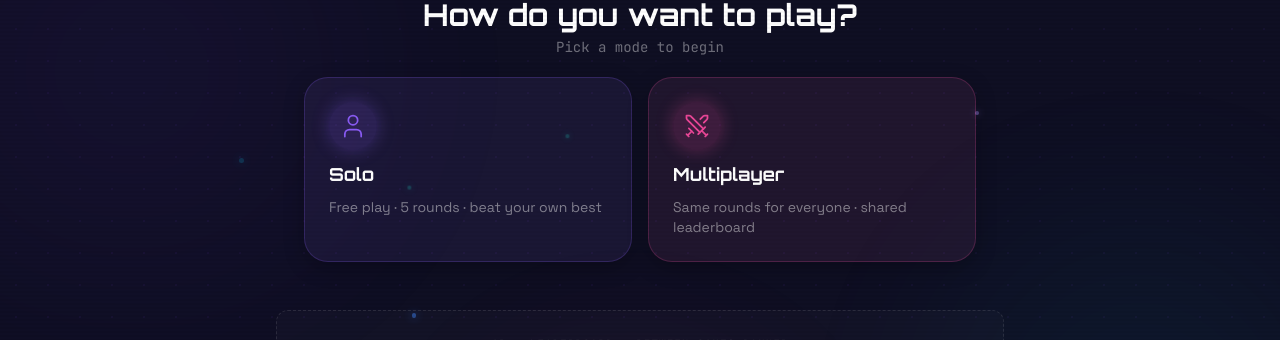
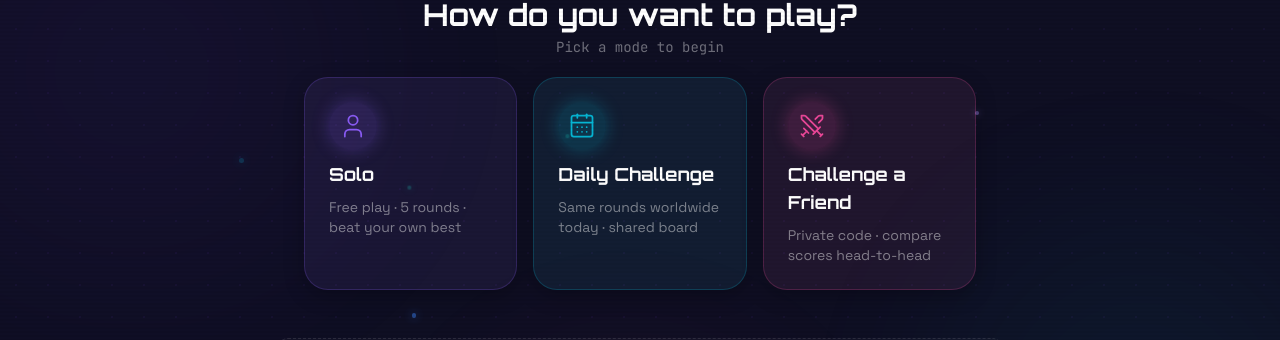
Before and after one commit to komal-m-raut/mini-games-hub, a Next.js app: page /games/balloon-match in a window 1280 px wide. Shown: the part 115-455 px from the top of the page. Built offline with nearby package versions, Linux system fonts and the light colour scheme; no server answers.

Commit message:
feat(mode-selector): expose Daily Challenge as top-level mode card
Solo, Daily Challenge, Challenge a Friend are now all one click from
the game's main screen — no Multiplayer sub-menu needed.

```diff
--- a/components/game/ModeSelector.tsx
+++ b/components/game/ModeSelector.tsx
@@ -1,21 +1,48 @@
 'use client';
 
 import { motion } from 'framer-motion';
-import { Swords, User } from 'lucide-react';
+import { CalendarDays, Swords, User } from 'lucide-react';
 
 interface ModeSelectorProps {
-  /** Game accent colour, used for the Multiplayer card highlight. */
   accent?: string;
   onSolo: () => void;
-  onMultiplayer: () => void;
+  onDailyChallenge: () => void;
+  onFriendChallenge: () => void;
 }
 
-/**
- * First screen of every game: pick how you want to play. Solo runs the normal
- * free-play session; Multiplayer opens Challenge Mode (same seeded rounds for
- * everyone + a shared leaderboard).
- */
-export function ModeSelector({ accent = '#06B6D4', onSolo, onMultiplayer }: ModeSelectorProps) {
+export function ModeSelector({
+  accent = '#06B6D4',
+  onSolo,
+  onDailyChallenge,
+  onFriendChallenge,
+}: ModeSelectorProps) {
+  const cards = [
+    {
+      icon: <User className="w-7 h-7" strokeWidth={1.5} />,
+      label: 'Solo',
+      sub: 'Free play · 5 rounds · beat your own best',
+      accent: '#8B5CF6',
+      onClick: onSolo,
+      delay: 0,
+    },
+    {
+      icon: <CalendarDays className="w-7 h-7" strokeWidth={1.5} />,
+      label: 'Daily Challenge',
+      sub: 'Same rounds worldwide today · shared board',
+      accent: '#06B6D4',
+      onClick: onDailyChallenge,
+      delay: 0.06,
+    },
+    {
+      icon: <Swords className="w-7 h-7" strokeWidth={1.5} />,
+      label: 'Challenge a Friend',
+      sub: 'Private code · compare scores head-to-head',
+      accent,
+      onClick: onFriendChallenge,
+      delay: 0.12,
+    },
+  ];
+
   return (
     <div className="flex flex-col gap-5">
       <div className="text-center">
@@ -25,39 +52,23 @@ export function ModeSelector({ accent = '#06B6D4', onSolo, onMultiplayer }: Mode
         <p className="text-white/40 text-sm font-mono">Pick a mode to begin</p>
       </div>
 
-      <div className="grid grid-cols-1 sm:grid-cols-2 gap-4">
+      <div className="grid grid-cols-1 sm:grid-cols-3 gap-4">
+        {cards.map(({ icon, label, sub, accent: a, onClick, delay }) => (
           <motion.button
-          onClick={onSolo}
+            key={label}
+            onClick={onClick}
             className="mode-card group"
             initial={{ opacity: 0, y: 16 }}
             animate={{ opacity: 1, y: 0 }}
+            transition={{ delay }}
             whileHover={{ y: -3 }}
-          style={{ '--mode-accent': '#8B5CF6' } as React.CSSProperties}
+            style={{ '--mode-accent': a } as React.CSSProperties}
           >
-          <span className="mode-icon">
-            <User className="w-7 h-7" strokeWidth={1.5} />
-          </span>
-          <span className="font-display font-bold text-white text-lg">Solo</span>
-          <span className="text-white/45 text-sm">Free play · 5 rounds · beat your own best</span>
+            <span className="mode-icon">{icon}</span>
+            <span className="font-display font-bold text-white text-lg">{label}</span>
+            <span className="text-white/45 text-sm">{sub}</span>
           </motion.button>
-
-        <motion.button
-          onClick={onMultiplayer}
-          className="mode-card group"
-          initial={{ opacity: 0, y: 16 }}
-          animate={{ opacity: 1, y: 0 }}
-          transition={{ delay: 0.06 }}
-          whileHover={{ y: -3 }}
-          style={{ '--mode-accent': accent } as React.CSSProperties}
-        >
-          <span className="mode-icon">
-            <Swords className="w-7 h-7" strokeWidth={1.5} />
-          </span>
-          <span className="font-display font-bold text-white text-lg">Multiplayer</span>
-          <span className="text-white/45 text-sm">
-            Same rounds for everyone · shared leaderboard
-          </span>
-        </motion.button>
+        ))}
       </div>
     </div>
   );
--- a/games/balloon-match/BalloonGame.tsx
+++ b/games/balloon-match/BalloonGame.tsx
@@ -1,6 +1,7 @@
 'use client';
 
 import { useState } from 'react';
+import { useRouter } from 'next/navigation';
 import { AnimatePresence, motion } from 'framer-motion';
 import { ArrowLeft } from 'lucide-react';
 import { DifficultyOption, DifficultySelector } from '@/components/game/DifficultySelector';
@@ -9,7 +10,7 @@ import { ModeSelector } from '@/components/game/ModeSelector';
 import { ScoreCard } from '@/components/game/ScoreCard';
 import { ChallengeComplete } from '@/components/challenge/ChallengeComplete';
 import { ChallengeIntro } from '@/components/challenge/ChallengeIntro';
-import { ChallengeLauncher } from '@/components/challenge/ChallengeLauncher';
+import { challengePath, generateChallengeCode, getDailyChallengeCode } from '@/lib/challenge';
 import { usePressAndHold } from '@/hooks/usePressAndHold';
 import { DIFFICULTY_CONFIG, UNIT_TO_PX } from '@/lib/constants';
 import { Difficulty } from '@/types/game';
@@ -61,9 +62,8 @@ export function BalloonGame({ challengeCode }: BalloonGameProps) {
     resetToMenu,
   } = useBalloonGame({ challengeCode });
 
-  // Free-play menu view: mode picker → solo difficulty or multiplayer launcher.
-  // Only used when there's no challengeCode (the challenge route skips it).
-  const [menuView, setMenuView] = useState<'mode' | 'solo' | 'multi'>('mode');
+  const router = useRouter();
+  const [menuView, setMenuView] = useState<'mode' | 'solo'>('mode');
 
   const holdHandlers = usePressAndHold({
     onStart: startInflating,
@@ -126,7 +126,12 @@ export function BalloonGame({ challengeCode }: BalloonGameProps) {
               <ModeSelector
                 accent="#EC4899"
                 onSolo={() => setMenuView('solo')}
-                onMultiplayer={() => setMenuView('multi')}
+                onDailyChallenge={() =>
+                  router.push(challengePath(GAME_ID, getDailyChallengeCode()))
+                }
+                onFriendChallenge={() =>
+                  router.push(challengePath(GAME_ID, generateChallengeCode()))
+                }
               />
             )}
             {menuView === 'solo' && (
@@ -140,9 +145,6 @@ export function BalloonGame({ challengeCode }: BalloonGameProps) {
                   Back
                 </button>
               </div>
-            )}
-            {menuView === 'multi' && (
-              <ChallengeLauncher gameId={GAME_ID} onBack={() => setMenuView('mode')} />
             )}
           </motion.div>
         )}
--- a/games/memory-path/MemoryPathGame.tsx
+++ b/games/memory-path/MemoryPathGame.tsx
@@ -1,6 +1,7 @@
 'use client';
 
 import { useState } from 'react';
+import { useRouter } from 'next/navigation';
 import { AnimatePresence, motion } from 'framer-motion';
 import { ArrowLeft, Eraser } from 'lucide-react';
 import { DifficultyOption, DifficultySelector } from '@/components/game/DifficultySelector';
@@ -9,7 +10,7 @@ import { ScoreCard } from '@/components/game/ScoreCard';
 import { SessionSummary } from '@/components/game/SessionSummary';
 import { ChallengeComplete } from '@/components/challenge/ChallengeComplete';
 import { ChallengeIntro } from '@/components/challenge/ChallengeIntro';
-import { ChallengeLauncher } from '@/components/challenge/ChallengeLauncher';
+import { challengePath, generateChallengeCode, getDailyChallengeCode } from '@/lib/challenge';
 import { NeonButton } from '@/components/ui/NeonButton';
 import { SoundToggle } from '@/components/ui/SoundToggle';
 import { Difficulty } from '@/types/game';
@@ -64,8 +65,8 @@ export function MemoryPathGame({ challengeCode }: MemoryPathGameProps = {}) {
     resetToMenu,
   } = useMemoryPathGame({ challengeCode });
 
-  // Free-play menu view (skipped on the challenge route).
-  const [menuView, setMenuView] = useState<'mode' | 'solo' | 'multi'>('mode');
+  const router = useRouter();
+  const [menuView, setMenuView] = useState<'mode' | 'solo'>('mode');
   const backToMenu = () => {
     setMenuView('mode');
     resetToMenu();
@@ -119,7 +120,12 @@ export function MemoryPathGame({ challengeCode }: MemoryPathGameProps = {}) {
               <ModeSelector
                 accent="#A855F7"
                 onSolo={() => setMenuView('solo')}
-                onMultiplayer={() => setMenuView('multi')}
+                onDailyChallenge={() =>
+                  router.push(challengePath(GAME_ID, getDailyChallengeCode()))
+                }
+                onFriendChallenge={() =>
+                  router.push(challengePath(GAME_ID, generateChallengeCode()))
+                }
               />
             )}
             {menuView === 'solo' && (
@@ -133,9 +139,6 @@ export function MemoryPathGame({ challengeCode }: MemoryPathGameProps = {}) {
                   Back
                 </button>
               </div>
-            )}
-            {menuView === 'multi' && (
-              <ChallengeLauncher gameId={GAME_ID} onBack={() => setMenuView('mode')} />
             )}
           </motion.div>
         )}
--- a/games/perfect-pour/PerfectPourGame.tsx
+++ b/games/perfect-pour/PerfectPourGame.tsx
@@ -1,6 +1,7 @@
 'use client';
 
 import { useState } from 'react';
+import { useRouter } from 'next/navigation';
 import { AnimatePresence, motion } from 'framer-motion';
 import { ArrowLeft } from 'lucide-react';
 import { DifficultyOption, DifficultySelector } from '@/components/game/DifficultySelector';
@@ -10,7 +11,7 @@ import { ScoreCard } from '@/components/game/ScoreCard';
 import { SessionSummary } from '@/components/game/SessionSummary';
 import { ChallengeComplete } from '@/components/challenge/ChallengeComplete';
 import { ChallengeIntro } from '@/components/challenge/ChallengeIntro';
-import { ChallengeLauncher } from '@/components/challenge/ChallengeLauncher';
+import { challengePath, generateChallengeCode, getDailyChallengeCode } from '@/lib/challenge';
 import { SoundToggle } from '@/components/ui/SoundToggle';
 import { usePressAndHold } from '@/hooks/usePressAndHold';
 import { Difficulty } from '@/types/game';
@@ -57,8 +58,8 @@ export function PerfectPourGame({ challengeCode }: PerfectPourGameProps = {}) {
     resetToMenu,
   } = usePourGame({ challengeCode });
 
-  // Free-play menu view (skipped on the challenge route).
-  const [menuView, setMenuView] = useState<'mode' | 'solo' | 'multi'>('mode');
+  const router = useRouter();
+  const [menuView, setMenuView] = useState<'mode' | 'solo'>('mode');
 
   const holdHandlers = usePressAndHold({
     onStart: startPouring,
@@ -116,7 +117,12 @@ export function PerfectPourGame({ challengeCode }: PerfectPourGameProps = {}) {
               <ModeSelector
                 accent="#06B6D4"
                 onSolo={() => setMenuView('solo')}
-                onMultiplayer={() => setMenuView('multi')}
+                onDailyChallenge={() =>
+                  router.push(challengePath(GAME_ID, getDailyChallengeCode()))
+                }
+                onFriendChallenge={() =>
+                  router.push(challengePath(GAME_ID, generateChallengeCode()))
+                }
               />
             )}
             {menuView === 'solo' && (
@@ -130,9 +136,6 @@ export function PerfectPourGame({ challengeCode }: PerfectPourGameProps = {}) {
                   Back
                 </button>
               </div>
-            )}
-            {menuView === 'multi' && (
-              <ChallengeLauncher gameId={GAME_ID} onBack={() => setMenuView('mode')} />
             )}
           </motion.div>
         )}
```
Lines whose indentation alone changed are shown as unchanged.
